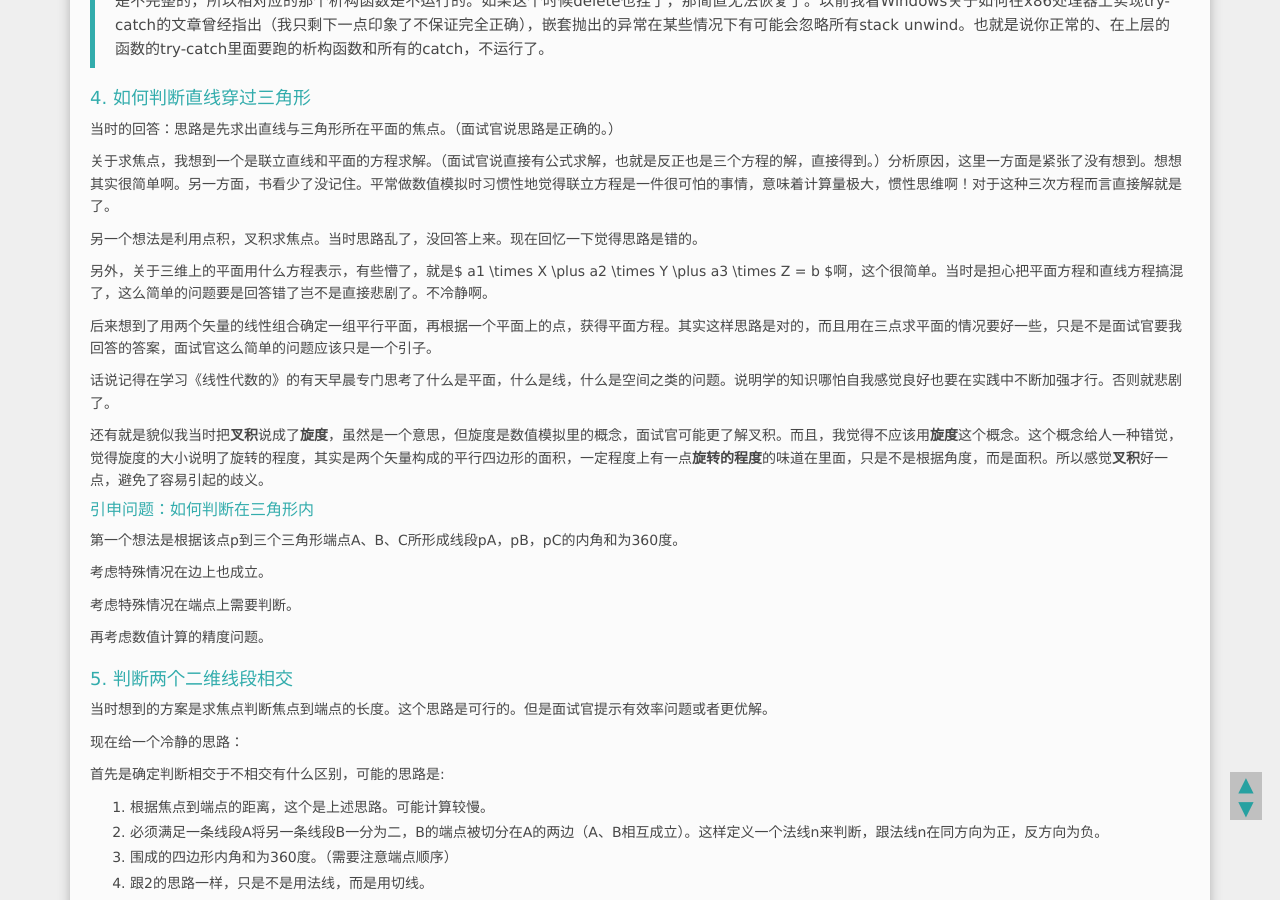
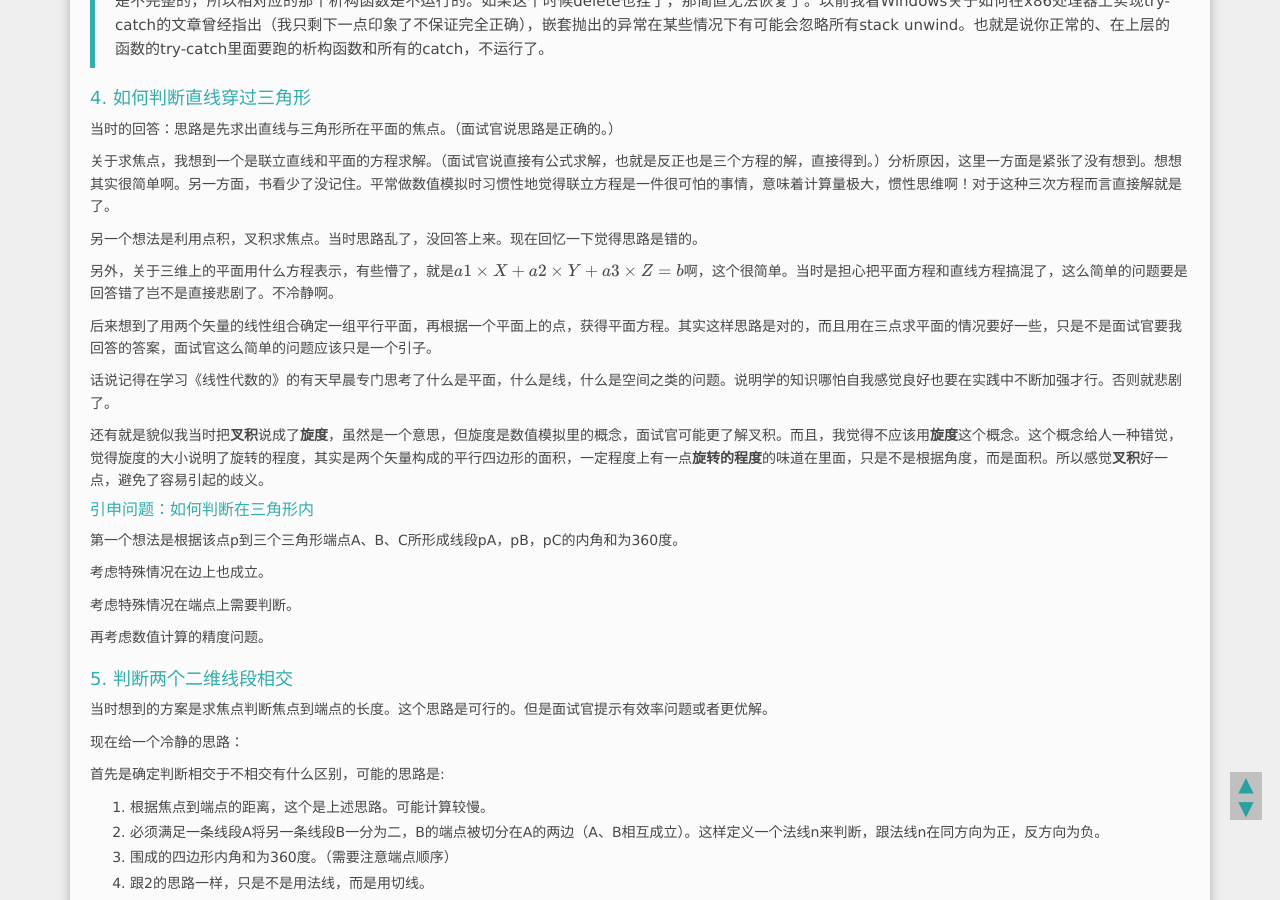
Before and after one commit to SenZhangAI/senzhangai.github.com, a Jekyll site: the page built from _posts/2015-04-27-my-first-interview.md, in a window 1280 px wide and 900 px high, scrolled down 1076 px. Built offline with Jekyll 4.4.1, drawn with Linux system fonts in a browser that asks for light colours; Markdown is read by kramdown in place of the engine named in the settings; formulas are drawn with MathJax 3; comment, search, counter and statistics services are not loaded.

Commit message:
fix a post-url bug

```diff
--- a/_posts/2015-04-27-my-first-interview.md
+++ b/_posts/2015-04-27-my-first-interview.md
@@ -35,7 +35,7 @@
 
 ### 2. 关于C++的smart指针
 
-参见[关于C++的智能指针](./about-smart-point.html)
+参见[关于C++的智能指针]({% post_url 2015-04-28-about-smart-point %})
 
 ### 3. 关于C++的异常处理catch和throw
 
@@ -64,7 +64,7 @@
 
 另一个想法是利用点积，叉积求焦点。当时思路乱了，没回答上来。现在回忆一下觉得思路是错的。
 
-另外，关于三维上的平面用什么方程表示，有些懵了，就是$ a1 \times X \plus a2 \times Y \plus a3 \times Z = b $啊，这个很简单。当时是担心把平面方程和直线方程搞混了，这么简单的问题要是回答错了岂不是直接悲剧了。不冷静啊。
+另外，关于三维上的平面用什么方程表示，有些懵了，就是$$ a1 \times X + a2 \times Y + a3 \times Z = b $$啊，这个很简单。当时是担心把平面方程和直线方程搞混了，这么简单的问题要是回答错了岂不是直接悲剧了。不冷静啊。
 
 后来想到了用两个矢量的线性组合确定一组平行平面，再根据一个平面上的点，获得平面方程。其实这样思路是对的，而且用在三点求平面的情况要好一些，只是不是面试官要我回答的答案，面试官这么简单的问题应该只是一个引子。
 
```
Also changed, not shown: _posts/2015-04-30-using-mathjax-with-redcarpet-in-jekyll.md (+1 -0 lines).
